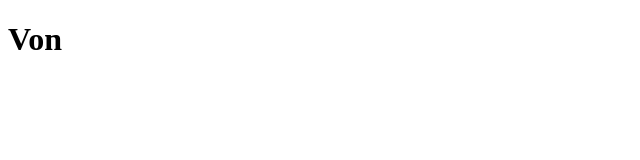
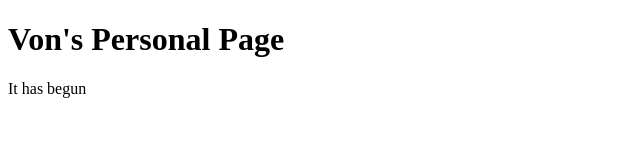
Before and after one commit to voncoleman/Personal-Profile, a plain HTML site: page index.html in a window 1280 px wide. Shown: the whole page, without its empty margins (0-640 px from the left). Drawn offline with Linux system fonts and the light colour scheme.

Commit message:
String Exercises

```diff
--- a/index.html
+++ b/index.html
@@ -5,7 +5,7 @@
     <meta name="viewport" content="width=device-width, initial-scale=1.0">
     <title>Document</title>
 </head>
-<body> <h1>Von</h1>
-
+<body> <h1>Von's Personal Page</h1>
+    <p>It has begun</p>
 </body>
 </html>
```
